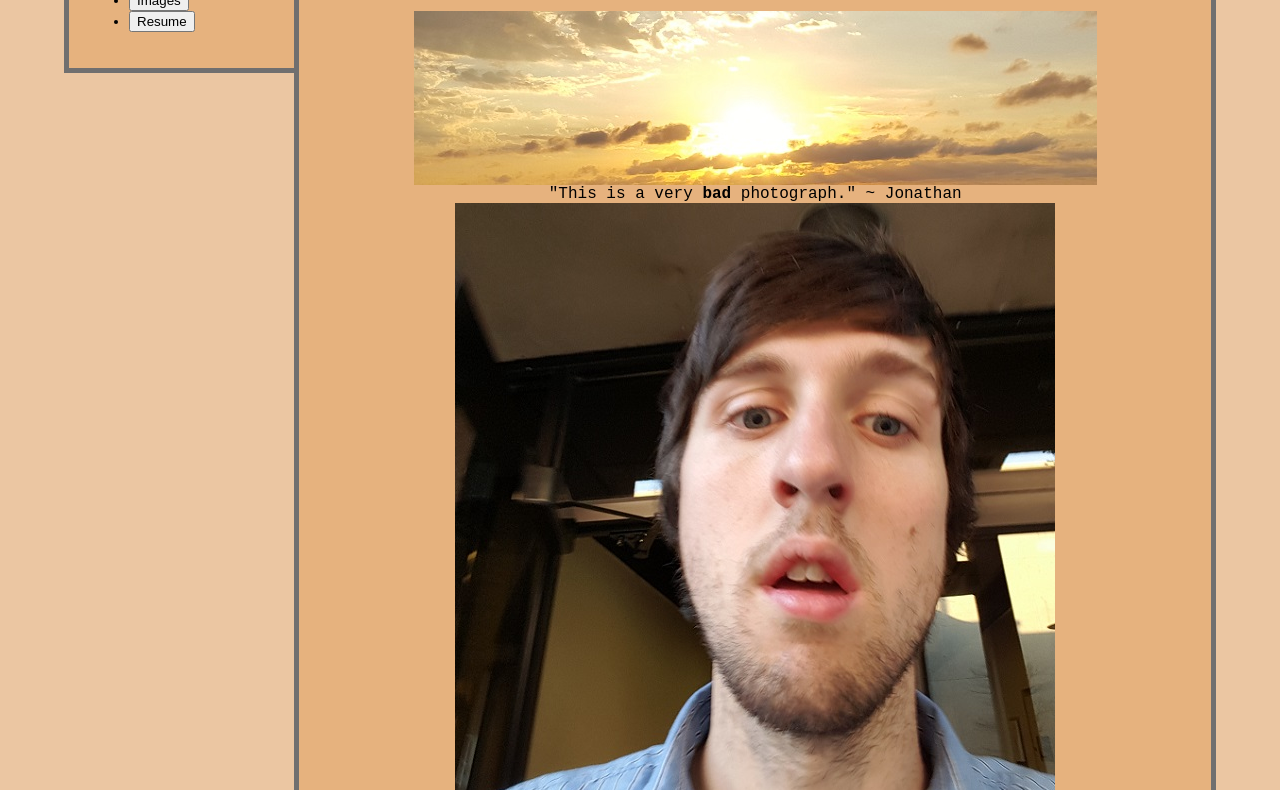
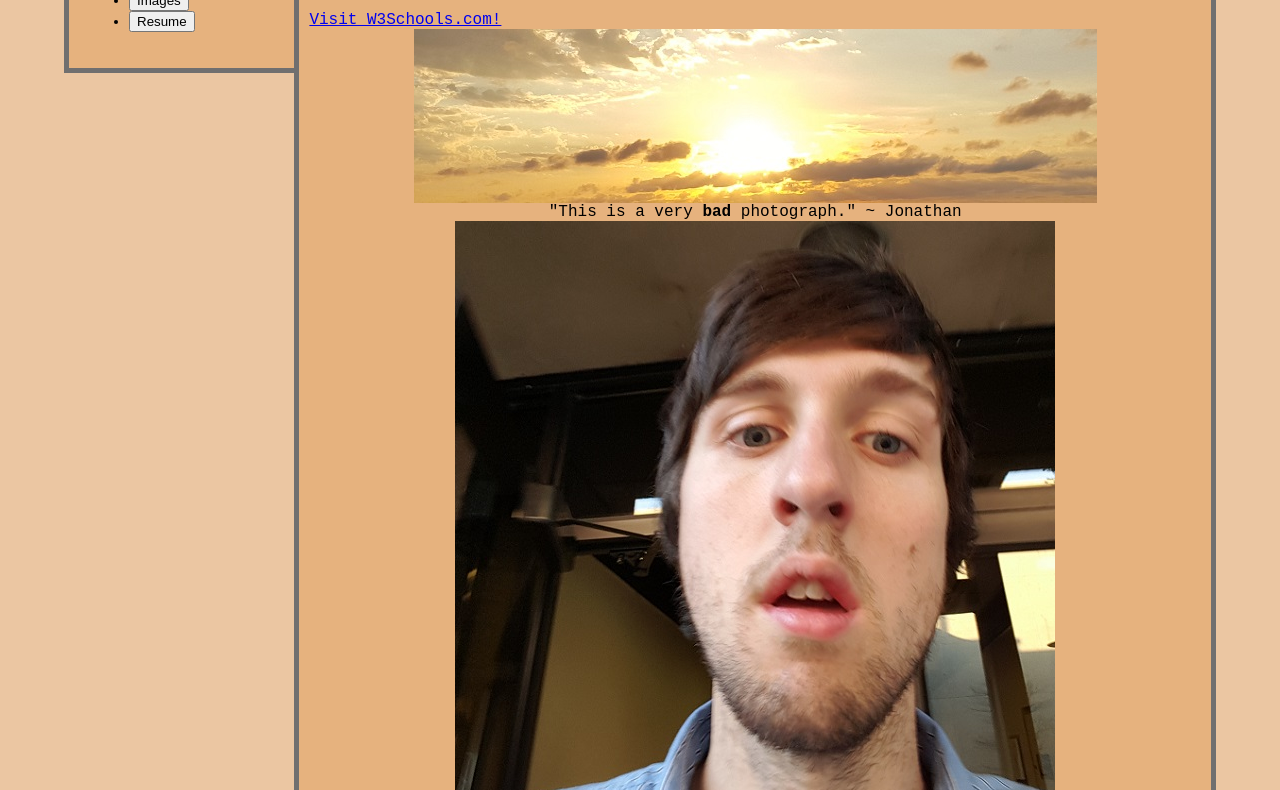
Before and after one commit to Nocturnal00p/jonathanclaypool.github.io, a plain HTML site: page index.html in a window 1280 px wide. Shown: the part 93-883 px from the top of the page. Drawn offline with Linux system fonts and the light colour scheme; a web font is replaced by a local one.

Commit message:
sadasd
sadsad

```diff
--- a/index.html
+++ b/index.html
@@ -17,6 +17,7 @@
 		</div>
 		<div id="page">
 			<h1 id="h1">!~Welcome, Traveler~!</h1>
+			<a href="http://www.w3schools.com">Visit W3Schools.com!</a>
 			<img id="frontpage1" src="img/test640.jpg">
 			<p id="p1">"This is a very <strong>bad</strong> photograph." ~ Jonathan</p>
 			<img id="frontpage2" src="img/test6402.jpg">
```
